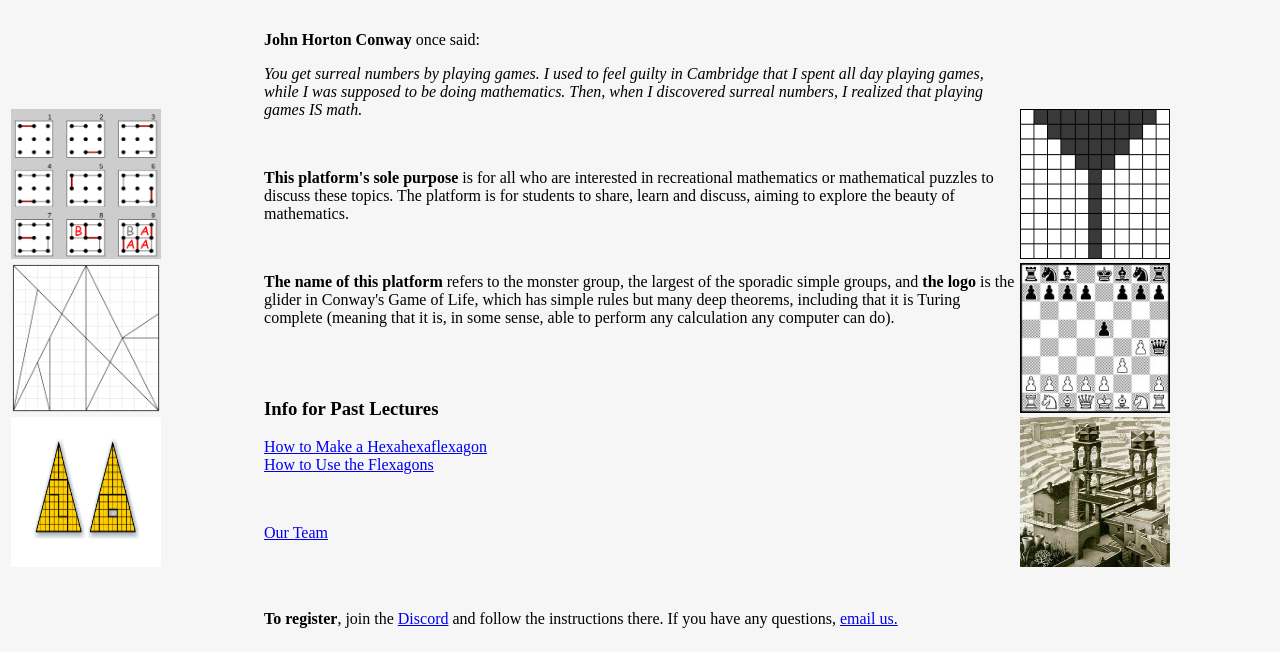
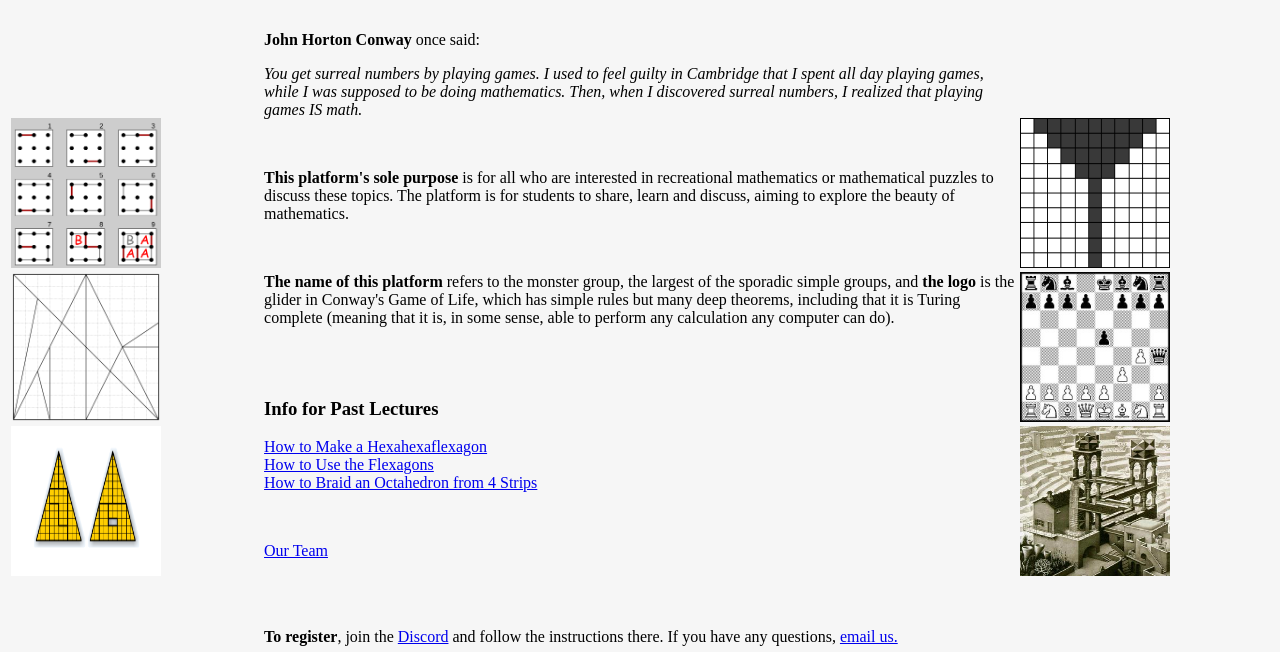
Before and after one commit to Monster-Puzzles/Monster-Puzzles.github.io, a plain HTML site: page index.html in a window 1280 px wide. Shown: the part 148-800 px from the top of the page. Drawn offline with Linux system fonts and the light colour scheme.

Commit message:
octahedron

```diff
--- a/index.html
+++ b/index.html
@@ -66,6 +66,8 @@ img
             <a href="IMG_9919.MOV"> How to Make a Hexahexaflexagon </a>
             <br>
             <a href="IMG_9903.MOV"> How to Use the Flexagons </a>
+            <br>
+            <a href="IMG_9983.MOV"> How to Braid an Octahedron from 4 Strips </a>
         </p>
         <br>
         <p>
```
Also changed, not shown: 1 other file.
